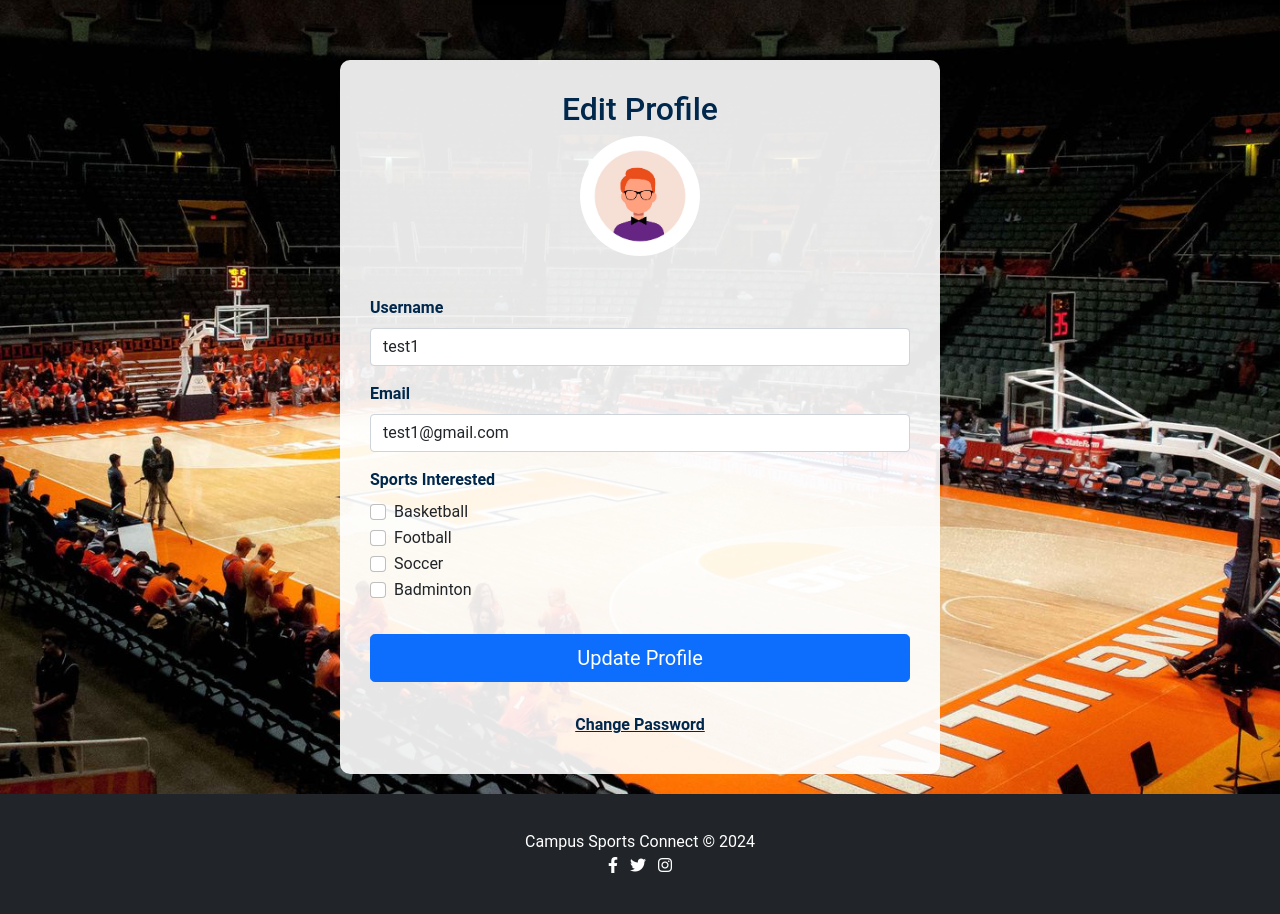
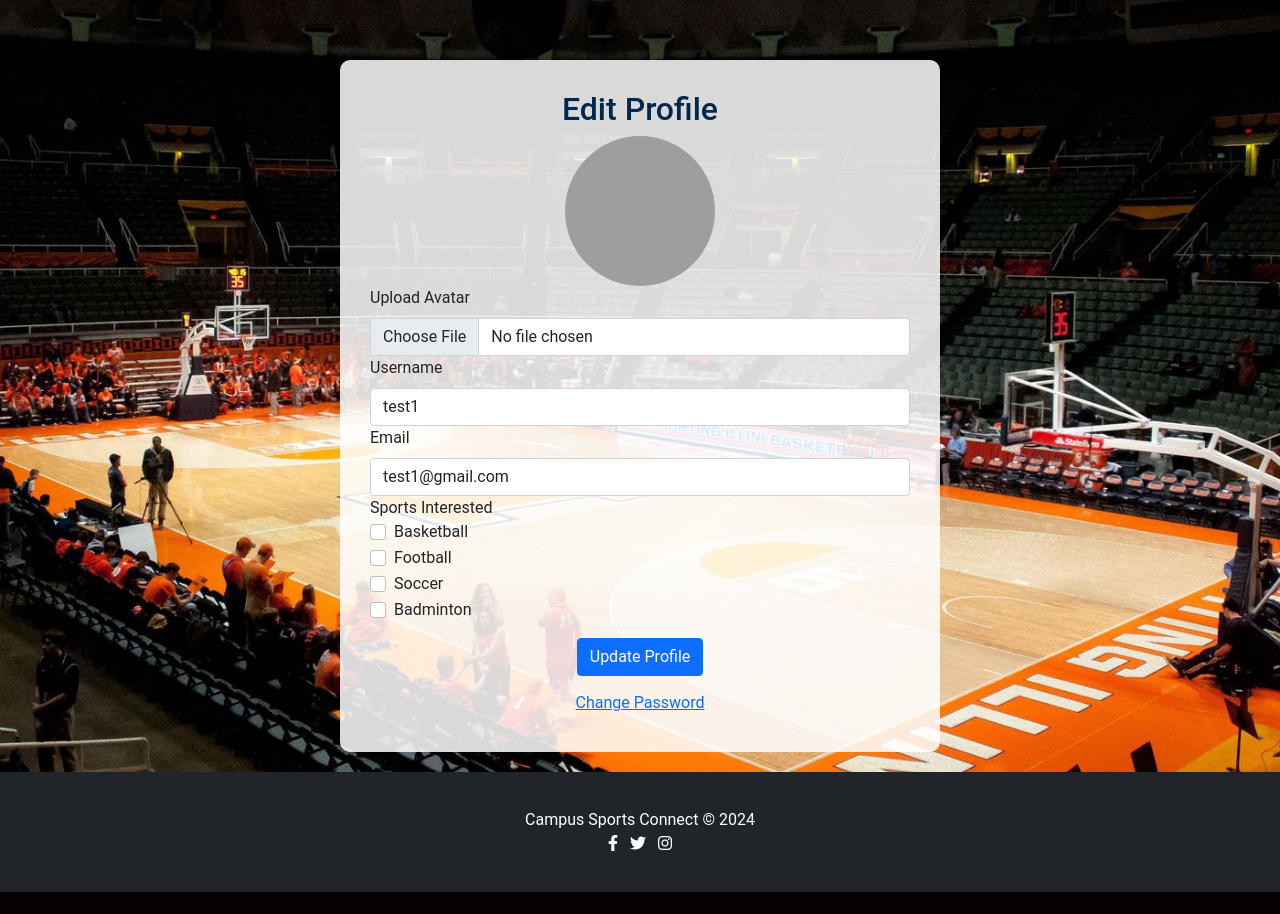
Before and after one commit to YueminYu/campus-sport-connect, a Flask app: page /edit_profile in a window 1280 px wide. Shown: the part 56-970 px from the top of the page. After the commit the page ends 948 px from the top, so only its background shows below. Run offline with Flask 3, Linux system fonts and the light colour scheme; a user stored in the database is signed in; some libraries are stand-ins or nearby versions; grey boxes are pictures that could not be loaded.

Commit message:
Add avatar upload functionality and related changes

```diff
--- a/app/forms.py
+++ b/app/forms.py
@@ -1,8 +1,9 @@
 from flask_wtf import FlaskForm
 from wtforms import (
-    StringField, PasswordField, SubmitField, BooleanField, IntegerField
+    StringField, PasswordField, SubmitField, BooleanField, IntegerField, FileField
 )
 from wtforms.validators import DataRequired, Email, EqualTo, Length
+from flask_wtf.file import FileAllowed
 
 class RegistrationForm(FlaskForm):
     """Form for user registration."""
@@ -74,7 +75,7 @@ class EditProfileForm(FlaskForm):
     email = StringField(
         'Email', validators=[DataRequired(), Email()]
     )
-
+    avatar = FileField('Upload Avatar', validators=[FileAllowed(['jpg', 'png'], 'Images only!')])
     # Sports Interests as Boolean Fields
     basketball = BooleanField('Basketball')
     football = BooleanField('Football')
--- a/app/models.py
+++ b/app/models.py
@@ -14,6 +14,7 @@ class User(db.Model, UserMixin):
     email = db.Column(db.String(120), unique=True, nullable=False)
     password = db.Column(db.String(60), nullable=False)
     preferred_sport = db.Column(db.String(200), nullable=True)
+    avatar = db.Column(db.String(120), nullable=True)
 
     # Relationship to events created by the user
     events = db.relationship('Event', back_populates='creator', lazy=True)
--- a/app/routes.py
+++ b/app/routes.py
@@ -1,5 +1,5 @@
 from flask import (
-    Blueprint, render_template, redirect, url_for, flash, request
+    Blueprint, render_template, redirect, url_for, flash, request, current_app
 )
 from . import db, bcrypt
 from .models import User, Event
@@ -10,6 +10,11 @@ from .forms import (
 from flask_login import (
     login_user, logout_user, login_required, current_user
 )
+
+import os
+import secrets
+from werkzeug.utils import secure_filename
+import uuid
 
 main_routes = Blueprint('main_routes', __name__)
 
@@ -103,12 +108,24 @@ def profile():
     return render_template('profile.html', current_user=current_user)
 
 
+from flask import current_app
+import os
+from werkzeug.utils import secure_filename
+import uuid
 @main_routes.route('/edit_profile', methods=['GET', 'POST'])
 @login_required
 def edit_profile():
     form = EditProfileForm()
+    if form.validate_on_submit():
+        # Save avatar if uploaded
+        if form.avatar.data:
+            # Generate a unique filename to avoid overwriting
+            avatar_filename = f"{uuid.uuid4().hex}_{secure_filename(form.avatar.data.filename)}"
+            avatar_path = os.path.join(current_app.root_path, 'static/uploads/avatars', avatar_filename)
+            form.avatar.data.save(avatar_path)
+            current_user.avatar = f'uploads/avatars/{avatar_filename}'  # Save relative path in the database
 
-    if form.validate_on_submit():
+        # Handle sports interests
         sports_selected = []
         if form.basketball.data:
             sports_selected.append('Basketball')
@@ -119,15 +136,18 @@ def edit_profile():
         if form.badminton.data:
             sports_selected.append('Badminton')
 
+        # Update user information
         current_user.preferred_sport = ', '.join(sports_selected)
         current_user.username = form.username.data
         current_user.email = form.email.data
 
+        # Commit changes to the database
         db.session.commit()
         flash('Your profile has been updated!', 'success')
         return redirect(url_for('main_routes.profile'))
 
     elif request.method == 'GET':
+        # Pre-fill form fields
         form.username.data = current_user.username
         form.email.data = current_user.email
         form.basketball.data = 'Basketball' in (current_user.preferred_sport or '')
@@ -136,7 +156,6 @@ def edit_profile():
         form.badminton.data = 'Badminton' in (current_user.preferred_sport or '')
 
     return render_template('edit_profile.html', form=form)
-
 
 @main_routes.route('/view_my_events', methods=['GET'])
 @login_required
--- a/app/templates/edit_profile.html
+++ b/app/templates/edit_profile.html
@@ -3,62 +3,61 @@
 {% block title %}Edit Profile - Campus Sports Connect{% endblock %}
 
 {% block content %}
-<div class="container profile-container mt-5"
-     style="max-width: 600px; background-color: rgba(255, 255, 255, 0.9);
-     padding: 30px; border-radius: 10px;">
+<div class="container profile-container mt-5" style="max-width: 600px; background-color: rgba(255, 255, 255, 0.85); padding: 30px; border-radius: 10px;">
     <h2 class="text-center" style="color: #00274C;">Edit Profile</h2>
 
-    <!-- Display User Avatar -->
-    <div class="text-center mb-4">
-        <img src="{{ url_for('static', filename='images/default-avatar.jpg') }}"
-             alt="User Avatar"
-             class="profile-avatar mb-3"
-             style="border-radius: 50%; width: 120px; height: 120px;">
+    <form method="POST" enctype="multipart/form-data">  <!-- Add enctype attribute to support file upload -->
+        {{ form.hidden_tag() }}
+
+        <div class="form-group text-center">
+            {% if current_user.avatar %}
+                <img src="{{ url_for('static', filename=current_user.avatar) }}" alt="Current Avatar" style="border-radius: 50%; width: 150px; height: 150px;">
+            {% else %}
+                <img src="{{ url_for('static', filename='images/default-avatar.jpg') }}" alt="Default Avatar" style="border-radius: 50%; width: 150px; height: 150px;">
+            {% endif %}
         </div>
 
-    <form method="POST" action="{{ url_for('main_routes.edit_profile') }}">
-        {{ form.hidden_tag() }}
+        <!-- Avatar upload field -->
+        <div class="form-group">
+            {{ form.avatar.label(class="form-label") }}
+            {{ form.avatar(class="form-control") }}  <!-- This field will show the avatar upload option -->
+        </div>
 
-        <div class="mb-3">
-            {{ form.username.label(class="form-label", style="color: #00274C; font-weight: bold;") }}
+        <div class="form-group">
+            {{ form.username.label(class="form-label") }}
             {{ form.username(class="form-control") }}
         </div>
 
-        <div class="mb-3">
-            {{ form.email.label(class="form-label", style="color: #00274C; font-weight: bold;") }}
+        <div class="form-group">
+            {{ form.email.label(class="form-label") }}
             {{ form.email(class="form-control") }}
         </div>
 
-        <!-- Sports Interested Section -->
-        <div class="mb-3">
-            <label class="form-label" style="color: #00274C; font-weight: bold;">Sports Interested</label>
+        <label>Sports Interested</label>
         <div class="form-check">
             {{ form.basketball(class="form-check-input") }}
-                <label class="form-check-label">Basketball</label>
+            {{ form.basketball.label(class="form-check-label") }}
         </div>
         <div class="form-check">
             {{ form.football(class="form-check-input") }}
-                <label class="form-check-label">Football</label>
+            {{ form.football.label(class="form-check-label") }}
         </div>
         <div class="form-check">
             {{ form.soccer(class="form-check-input") }}
-                <label class="form-check-label">Soccer</label>
+            {{ form.soccer.label(class="form-check-label") }}
         </div>
         <div class="form-check">
             {{ form.badminton(class="form-check-input") }}
-                <label class="form-check-label">Badminton</label>
-            </div>
+            {{ form.badminton.label(class="form-check-label") }}
         </div>
 
-        <button type="submit" class="btn btn-primary btn-lg w-100 mt-3">Update Profile</button>
+        <div class="text-center mt-3">
+            {{ form.submit(class="btn btn-primary") }}
+        </div>
+
+        <div class="text-center mt-2">
+            <a href="{{ url_for('main_routes.change_password') }}" class="btn btn-link">Change Password</a>
+        </div>
     </form>
-
-    <!-- Link to Change Password Page -->
-    <div class="text-center mt-4">
-        <a href="{{ url_for('main_routes.change_password') }}"
-           class="btn btn-link" style="color: #00274C; font-weight: bold;">
-            Change Password
-        </a>
-    </div>
 </div>
 {% endblock %}
--- a/app/templates/profile.html
+++ b/app/templates/profile.html
@@ -9,7 +9,9 @@
     </div>
 
     <div class="profile-info text-center">
-        <img src="{{ url_for('static', filename='images/default-avatar.jpg') }}" alt="User Avatar" class="profile-avatar mb-3" style="border-radius: 50%; width: 150px; height: 150px;">
+        <!-- Display avatar or default image -->
+        <img src="{{ url_for('static', filename=(current_user.avatar if current_user.avatar else 'images/default-avatar.jpg')) }}"
+             alt="User Avatar" class="profile-avatar mb-3" style="border-radius: 50%; width: 150px; height: 150px;">
         <div class="profile-details">
             <h3 style="color: #00274C;">{{ current_user.username }}</h3>
             <p><strong>Email:</strong> {{ current_user.email }}</p>
```
Also changed, not shown: app/__init__.py (+5 -36 lines), instance/site.db. Lines whose indentation alone changed are shown as unchanged.
